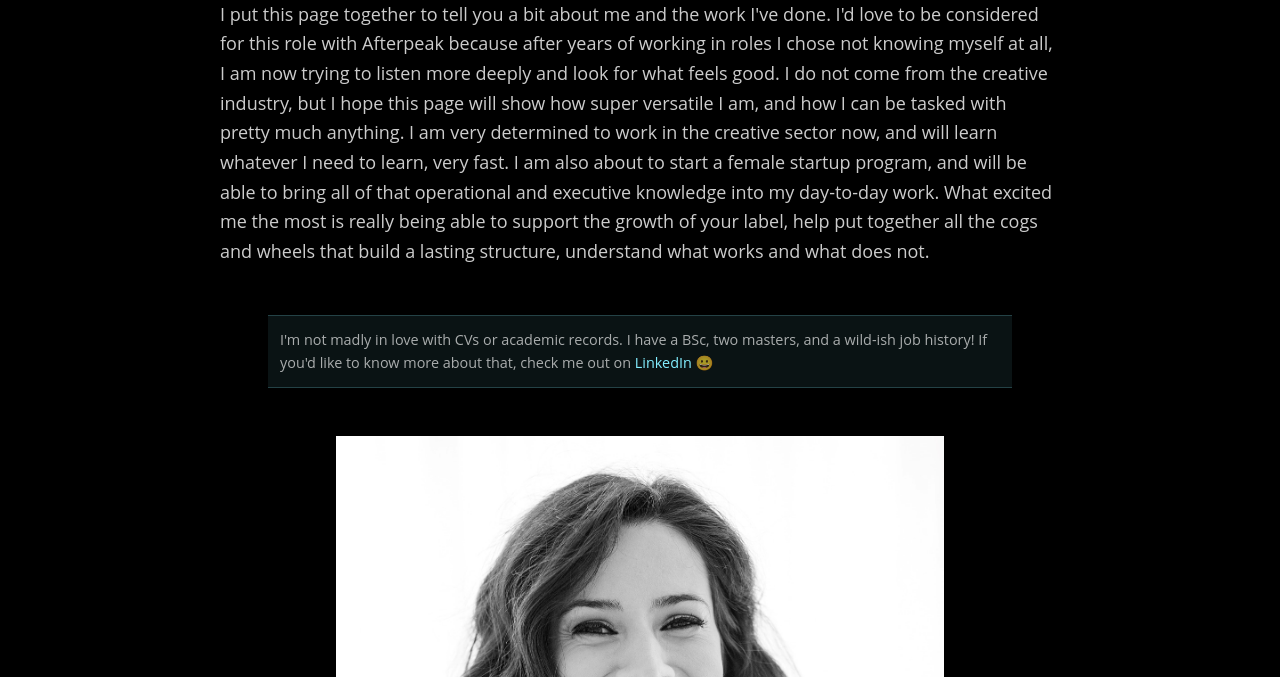
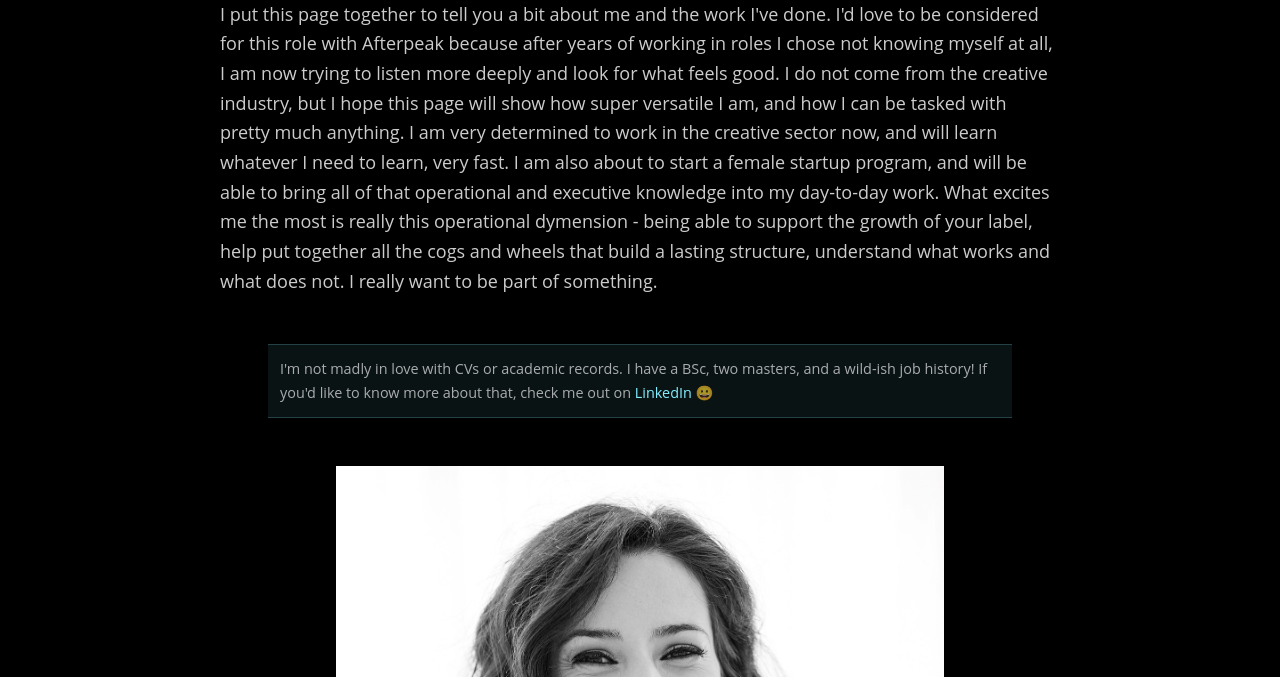
Before and after one commit to annalisaiob/annalisaiobwork, a plain HTML site: page docs/sides/Afterpeak/index.html in a window 1280 px wide. Shown: the part 123-800 px from the top of the page. Drawn offline with nearby package versions, Linux system fonts and the light colour scheme.

Commit message:
new site afterp modif

```diff
--- a/docs/sides/Afterpeak/index.html
+++ b/docs/sides/Afterpeak/index.html
@@ -34,7 +34,7 @@
 
       <h1 color='white'>Hi AFTERPEAK 👋</h1>
 
-      <p class="subtitle">I put this page together to tell you a bit about me and the work I've done. I'd love to be considered for this role with Afterpeak because after years of working in roles I chose not knowing myself at all, I am now trying to listen more deeply and look for what feels good. I do not come from the creative industry, but I hope this page will show how super versatile I am, and how I can be tasked with pretty much anything. I am very determined to work in the creative sector now, and will learn whatever I need to learn, very fast. I am also about to start a female startup program, and will be able to bring all of that operational and executive knowledge into my day-to-day work. What excited me the most is really being able to support the growth of your label, help put together all the cogs and wheels that build a lasting structure, understand what works and what does not. </p>
+      <p class="subtitle">I put this page together to tell you a bit about me and the work I've done. I'd love to be considered for this role with Afterpeak because after years of working in roles I chose not knowing myself at all, I am now trying to listen more deeply and look for what feels good. I do not come from the creative industry, but I hope this page will show how super versatile I am, and how I can be tasked with pretty much anything. I am very determined to work in the creative sector now, and will learn whatever I need to learn, very fast. I am also about to start a female startup program, and will be able to bring all of that operational and executive knowledge into my day-to-day work. What excites me the most is really this operational dymension - being able to support the growth of your label, help put together all the cogs and wheels that build a lasting structure, understand what works and what does not. I really want to be part of something.</p>
       <div class="alert">
         <p>I'm not madly in love with CVs or academic records. I have a BSc, two masters, and a wild-ish job history! If you'd like to know more about that, check me out on  <a href="https://linkedin.com/in/annalisa-iob-a94484a6/" target="_blank">LinkedIn</a> 😀</p>
       </div>
```
